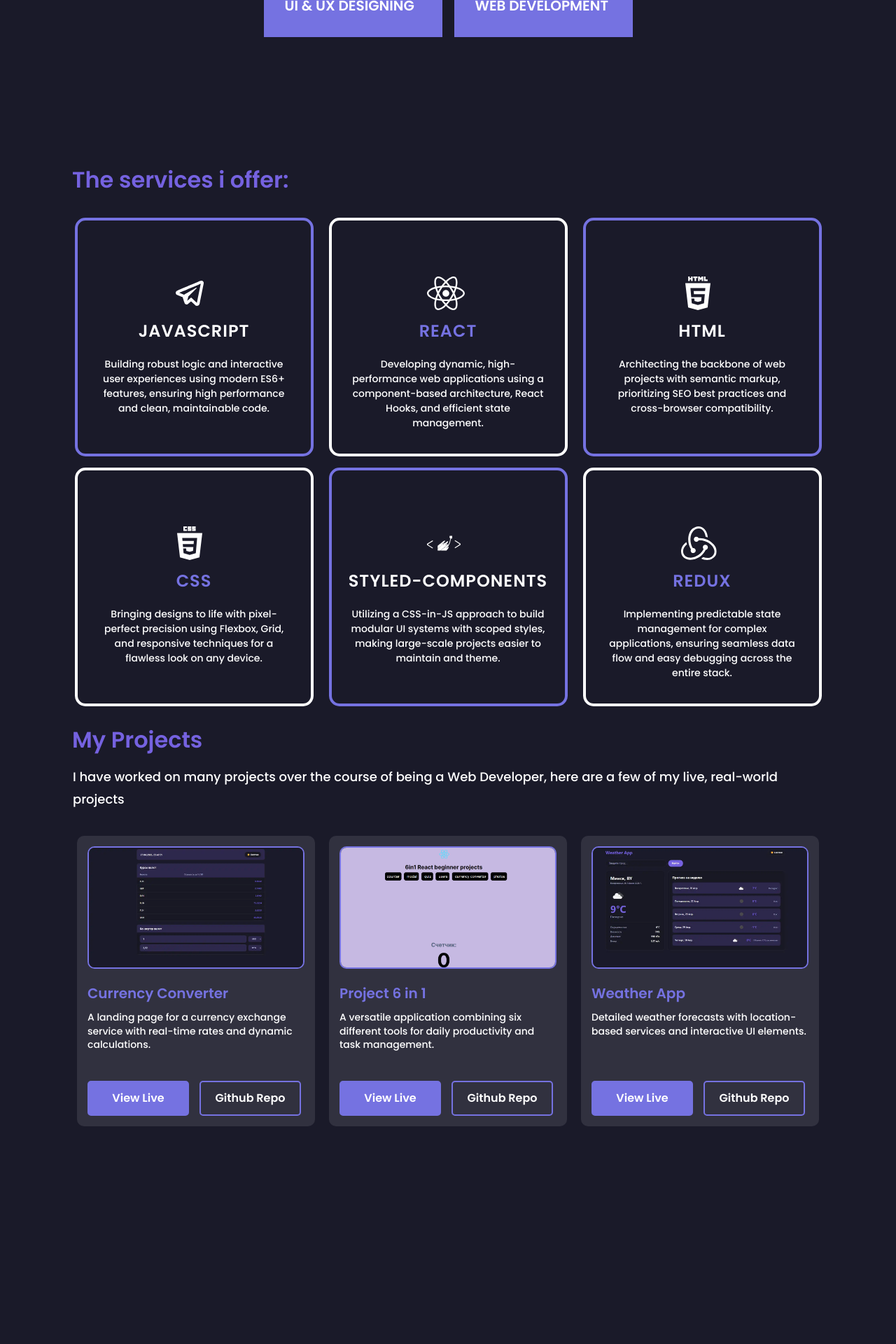
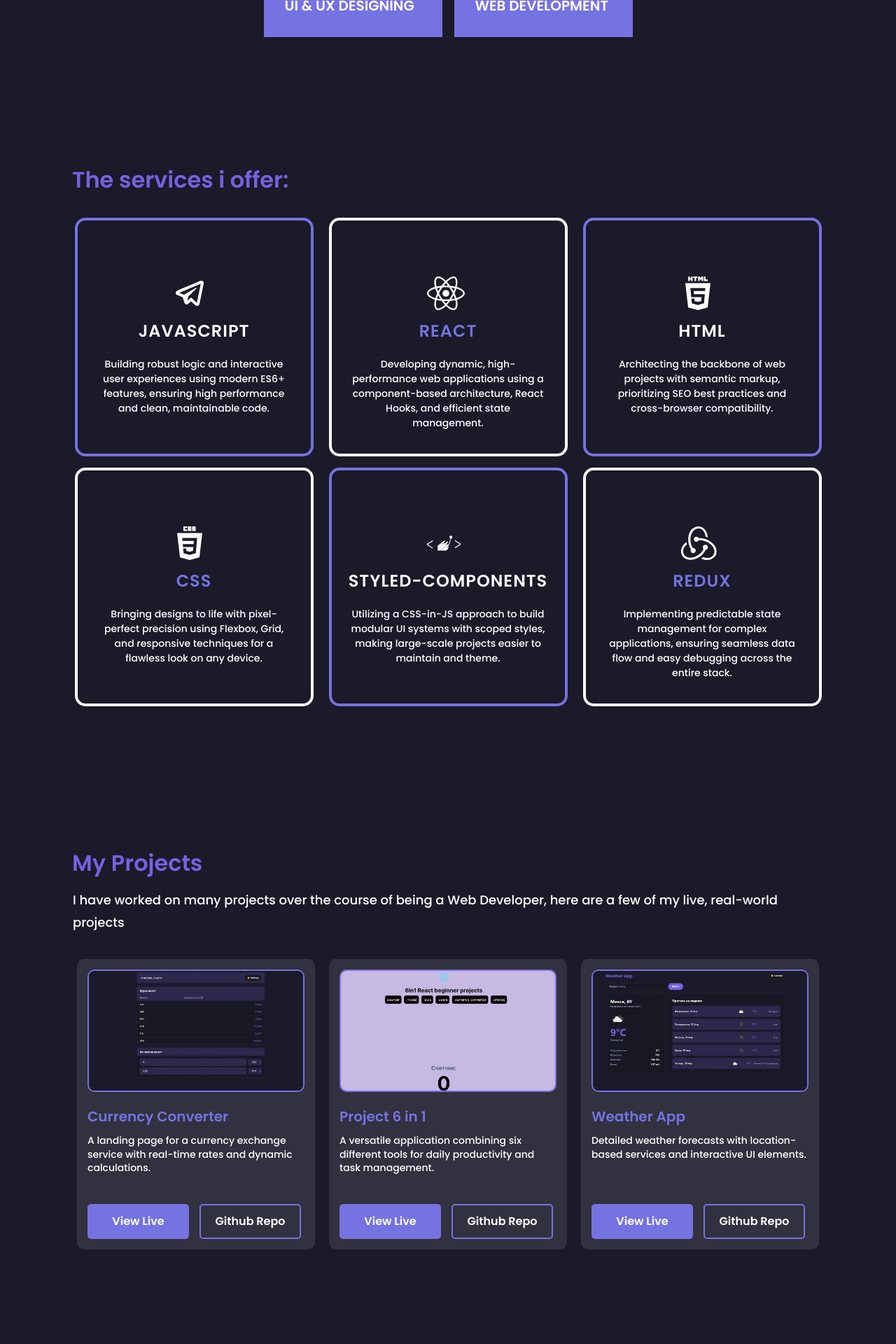
Before and after one commit to pachovRuslan/Portfolio_v2, a React app: page / in a window 1280 px wide. Shown: the part 1540-3460 px from the top of the page at 70% size. Built offline with nearby package versions, Linux system fonts and the light colour scheme.

Commit message:
refactoring

```diff
--- a/src/layout/sections/skills/Skills_Styled.ts
+++ b/src/layout/sections/skills/Skills_Styled.ts
@@ -2,7 +2,8 @@ import styled from "styled-components";
 import { theme } from "../../../styles/Theme";
 
 const StyledSkills = styled.section`
-height: 100vh;
+ min-height: 100vh;
+ height: 100%;
 `;
 const StyledSkill = styled.div`
   width: 341px;
--- a/src/layout/sections/works/Works_Styled.ts
+++ b/src/layout/sections/works/Works_Styled.ts
@@ -1,7 +1,8 @@
 import styled from "styled-components";
 
 const StyledWorks = styled.section`
- height: 100vh;
+ min-height: 100vh;
+ height: 100%;
 `;
 const StyledText = styled.p`
   margin: 13px 5px 0px 14px;
```
